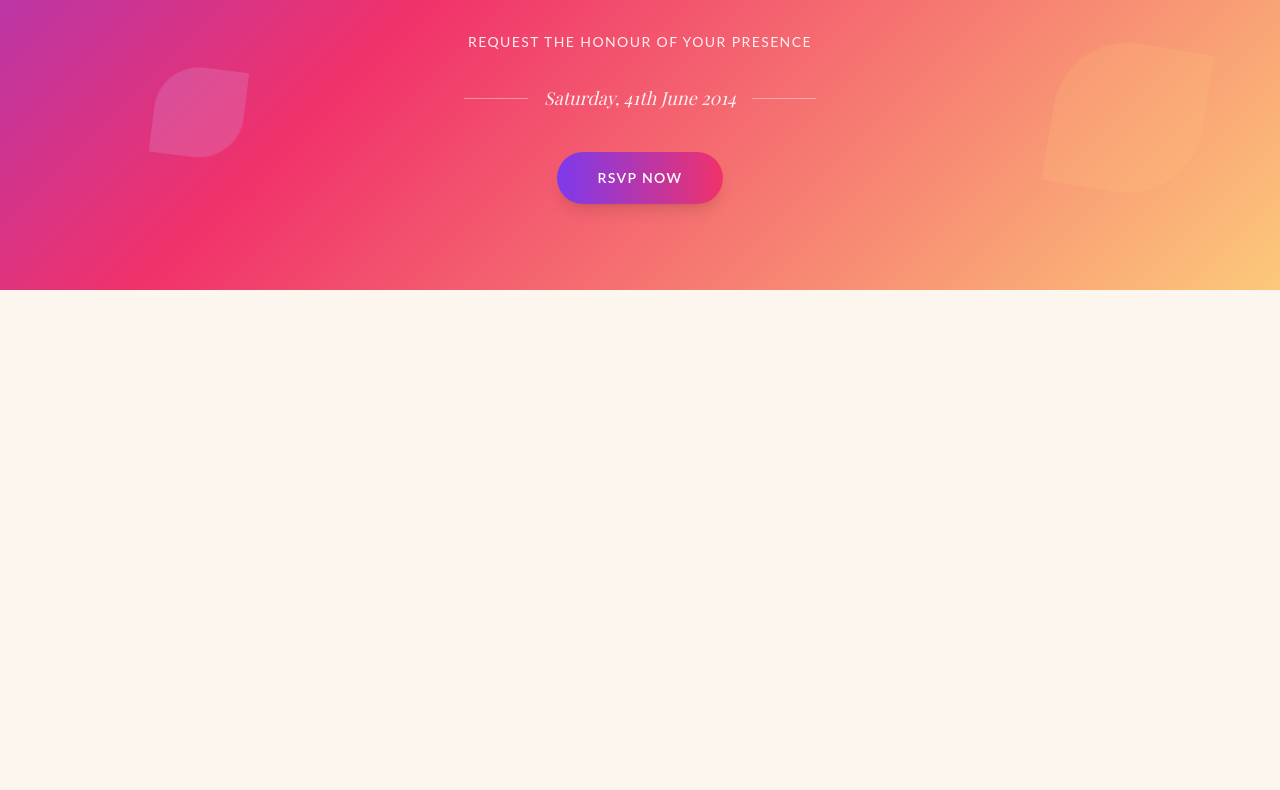
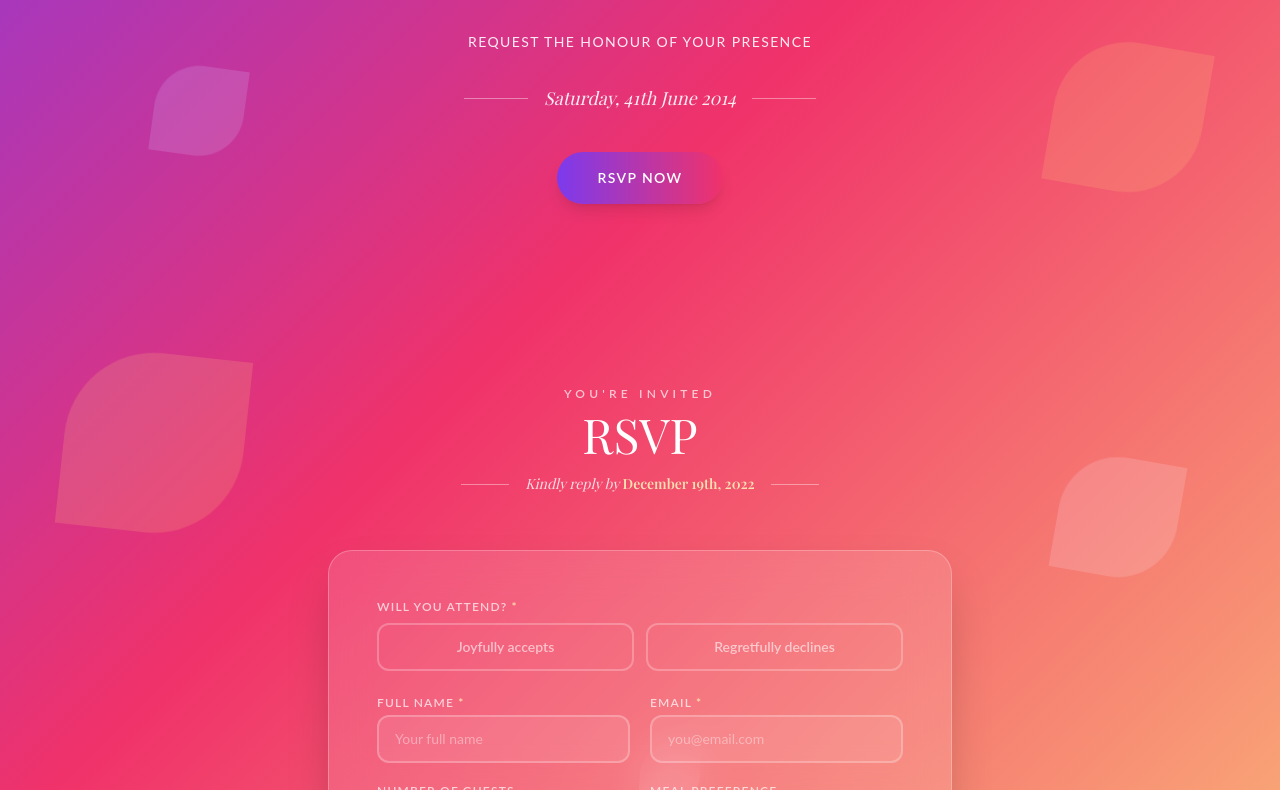
Before and after one commit to 12ripvanwinkle/Stebbie, a React (Vite) app: page / in a window 1280 px wide. Shown: the part 510-1300 px from the top of the page. Before the commit the page ends 800 px from the top, so only its background shows below. Built offline with nearby package versions, Linux system fonts and the light colour scheme; a web font is replaced by a local one.

Commit message:
added the rsvp section. It doesnt go anywhere tho its just a form

```diff
--- a/src/App.jsx
+++ b/src/App.jsx
@@ -1,12 +1,16 @@
 import Navbar from "./Navbar";
 import { BrowserRouter } from "react-router-dom";
 import Hero from "./sections/Hero";
+import RSVP from "./sections/RSVP";
 
 function App() {
   return (
     <BrowserRouter>
       <Navbar />
-      <Hero />
+      <div className="relative gradient-hero overflow-hidden gradient-hero-wrapper">
+        <Hero />
+        <RSVP />
+      </div>
     </BrowserRouter>
   );
 }
--- a/src/index.css
+++ b/src/index.css
@@ -217,3 +217,15 @@ select:focus {
     max-width: 120px;
   }
 }
+/* Gradient wrapper fade-out into cream */
+.gradient-hero-wrapper::after {
+  content: '';
+  position: absolute;
+  bottom: 0;
+  left: 0;
+  right: 0;
+  height: 120px;
+  background: linear-gradient(to bottom, transparent, var(--cream));
+  pointer-events: none;
+  z-index: 20;
+}
--- a/src/sections/Hero.jsx
+++ b/src/sections/Hero.jsx
@@ -2,7 +2,7 @@ import React from 'react'
 
 const Hero = () => {
   return (
-    <section className="relative min-h-screen flex items-center justify-center overflow-hidden gradient-hero">
+    <section className="relative min-h-screen flex items-center justify-center overflow-hidden">
         {/* Petals */}
         {[
             {w:180,h:180,top:'8%',left:'5%',bg:'#fcc97a',delay:'0s'},
--- /dev/null
+++ b/src/sections/RSVP.jsx
@@ -0,0 +1,179 @@
+import React from 'react'
+import { useState } from 'react';
+
+const PETALS = [
+  { w: 180, h: 180, top: '8%',    left: '5%',   bg: '#fcc97a', delay: '0s'   },
+  { w: 120, h: 120, top: '20%',   right: '8%',  bg: '#ffe0ec', delay: '1.5s' },
+  { w: 90,  h: 90,  bottom: '15%',left: '12%',  bg: '#d8bfff', delay: '3s'   },
+  { w: 150, h: 150, bottom: '10%',right: '6%',  bg: '#fcc97a', delay: '2s'   },
+  { w: 60,  h: 60,  top: '50%',   left: '50%',  bg: '#ffe0ec', delay: '4s'   },
+];
+
+const RSVP = () => {
+  const [form, setForm] = useState({ name: '', email: '', guests: '1', meal: '', dietary: '', attending: '' });
+  const [submitted, setSubmitted] = useState(false);
+  const set = (k, v) => setForm(p => ({ ...p, [k]: v }));
+
+  const submit = () => {
+    if (!form.name || !form.email || !form.attending) return alert('Please fill in all required fields.');
+    setSubmitted(true);
+  };
+
+  return (
+    <section className="relative py-24 overflow-hidden" id="rsvp">
+
+      {/* ── Petals ── */}
+      {PETALS.map((p, i) => (
+        <div
+          key={i}
+          className="petal"
+          style={{
+            width: p.w, height: p.h,
+            top: p.top, left: p.left, right: p.right, bottom: p.bottom,
+            backgroundColor: p.bg,
+            animationDelay: p.delay,
+          }}
+        />
+      ))}
+
+      <div className="relative z-10 max-w-2xl mx-auto px-6">
+
+        {/* ── Header ── */}
+        <div className="text-center mb-14">
+          <p className="font-sans text-white/70 text-xs tracking-[0.35em] uppercase font-semibold mb-2">
+            You're Invited
+          </p>
+          <h2 className="font-serif text-white text-4xl md:text-5xl">
+            RSVP
+          </h2>
+          <div className="mt-4 flex items-center justify-center gap-4">
+            <span className="h-px w-12 bg-white/40" />
+            <p className="font-serif italic text-white/80 text-sm">
+              Kindly reply by <strong className="not-italic font-semibold text-softserve-200">December 19th, 2022</strong>
+            </p>
+            <span className="h-px w-12 bg-white/40" />
+          </div>
+        </div>
+
+        {/* ── Success State ── */}
+        {submitted ? (
+          <div className="text-center py-16 px-8 rounded-3xl shadow-2xl"
+            style={{ background: 'rgba(255,255,255,0.15)', backdropFilter: 'blur(16px)', border: '1px solid rgba(255,255,255,0.3)' }}>
+            <div className="text-5xl mb-4">💌</div>
+            <h3 className="font-serif text-3xl text-white mb-2">Thank you, {form.name}!</h3>
+            <p className="font-sans text-white/70 text-sm">
+              We've received your RSVP and can't wait to celebrate with you.
+            </p>
+          </div>
+
+        ) : (
+
+          /* ── Form Card ── */
+          <div className="rounded-3xl shadow-2xl p-8 md:p-12"
+            style={{ background: 'rgba(255,255,255,0.12)', backdropFilter: 'blur(20px)', border: '1px solid rgba(255,255,255,0.25)' }}>
+
+            {/* Attending toggle */}
+            <label className="block font-sans text-xs text-white/70 tracking-widest uppercase font-semibold mb-2">
+              Will you attend? <span className="text-softserve-200">*</span>
+            </label>
+            <div className="flex gap-3 mb-6">
+              {['Joyfully accepts', 'Regretfully declines'].map(opt => (
+                <button
+                  key={opt}
+                  onClick={() => set('attending', opt)}
+                  className="flex-1 py-3 rounded-xl border-2 font-sans text-sm font-semibold transition-all"
+                  style={form.attending === opt
+                    ? { borderColor: '#fcc97a', background: 'rgba(252,201,122,0.2)', color: '#fcc97a' }
+                    : { borderColor: 'rgba(255,255,255,0.25)', color: 'rgba(255,255,255,0.6)' }}
+                >
+                  {opt}
+                </button>
+              ))}
+            </div>
+
+            {/* Grid fields */}
+            <div className="grid grid-cols-1 md:grid-cols-2 gap-5">
+              {[
+                { label: 'Full Name',    key: 'name',  type: 'text',  placeholder: 'Your full name',  required: true },
+                { label: 'Email',        key: 'email', type: 'email', placeholder: 'you@email.com',   required: true },
+              ].map(({ label, key, type, placeholder, required }) => (
+                <div key={key}>
+                  <label className="block font-sans text-xs text-white/70 tracking-widest uppercase font-semibold mb-1">
+                    {label} {required && <span className="text-softserve-200">*</span>}
+                  </label>
+                  <input
+                    type={type}
+                    value={form[key]}
+                    onChange={e => set(key, e.target.value)}
+                    placeholder={placeholder}
+                    className="w-full rounded-xl px-4 py-3 font-sans text-sm text-white placeholder-white/40 bg-transparent border-2 outline-none focus:border-softserve-300 transition-all"
+                    style={{ borderColor: 'rgba(255,255,255,0.25)', background: 'rgba(255,255,255,0.08)' }}
+                  />
+                </div>
+              ))}
+
+              {/* Guests */}
+              <div>
+                <label className="block font-sans text-xs text-white/70 tracking-widest uppercase font-semibold mb-1">
+                  Number of Guests
+                </label>
+                <select
+                  value={form.guests}
+                  onChange={e => set('guests', e.target.value)}
+                  className="w-full rounded-xl px-4 py-3 font-sans text-sm outline-none transition-all"
+                  style={{ borderColor: 'rgba(255,255,255,0.25)', background: 'rgba(255,255,255,0.08)', color: '#fff', border: '2px solid rgba(255,255,255,0.25)' }}
+                >
+                  {['1', '2', '3', '4'].map(n => <option key={n} style={{ color: '#374151' }}>{n}</option>)}
+                </select>
+              </div>
+
+              {/* Meal */}
+              <div>
+                <label className="block font-sans text-xs text-white/70 tracking-widest uppercase font-semibold mb-1">
+                  Meal Preference
+                </label>
+                <select
+                  value={form.meal}
+                  onChange={e => set('meal', e.target.value)}
+                  className="w-full rounded-xl px-4 py-3 font-sans text-sm outline-none transition-all"
+                  style={{ borderColor: 'rgba(255,255,255,0.25)', background: 'rgba(255,255,255,0.08)', color: form.meal ? '#fff' : 'rgba(255,255,255,0.4)', border: '2px solid rgba(255,255,255,0.25)' }}
+                >
+                  <option value="" style={{ color: '#374151' }}>Select a meal</option>
+                  {['Chicken', 'Fish', 'Vegetarian', 'Vegan'].map(m => (
+                    <option key={m} style={{ color: '#374151' }}>{m}</option>
+                  ))}
+                </select>
+              </div>
+            </div>
+
+            {/* Dietary */}
+            <div className="mt-5">
+              <label className="block font-sans text-xs text-white/70 tracking-widest uppercase font-semibold mb-1">
+                Dietary Restrictions / Allergies
+              </label>
+              <textarea
+                value={form.dietary}
+                onChange={e => set('dietary', e.target.value)}
+                rows={3}
+                placeholder="Please let us know of any allergies or dietary needs…"
+                className="w-full rounded-xl px-4 py-3 font-sans text-sm text-white placeholder-white/40 resize-none outline-none transition-all"
+                style={{ borderColor: 'rgba(255,255,255,0.25)', background: 'rgba(255,255,255,0.08)', border: '2px solid rgba(255,255,255,0.25)' }}
+              />
+            </div>
+
+            {/* Submit */}
+            <button
+              onClick={submit}
+              className="mt-8 w-full gradient-btn text-white font-sans font-semibold text-sm tracking-widest uppercase py-4 rounded-2xl shadow-lg hover:shadow-xl transition-all duration-300 hover:scale-[1.02]"
+            >
+              Send RSVP
+            </button>
+
+          </div>
+        )}
+      </div>
+    </section>
+  );
+};
+
+export default RSVP;
```
Also changed, not shown: src/holder.jsx (+33 -28 lines).
